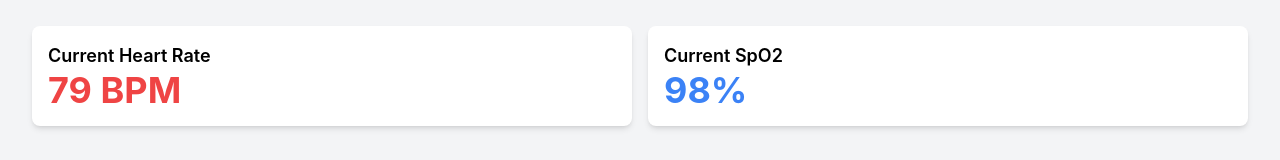
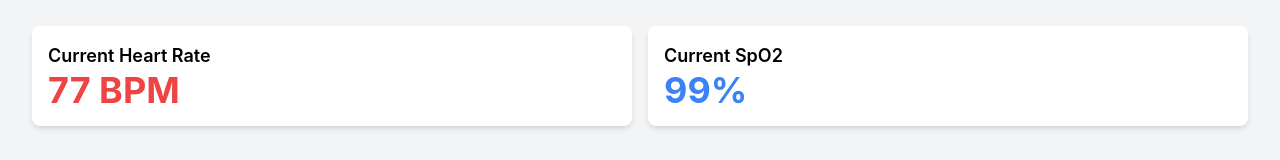
Before and after one commit to the-rescue-ranger/rescue-ranger, a React (Create React App) app in the folder client/: page /status in a window 1280 px wide. Shown: the part 154-314 px from the top of the page. Built offline with nearby package versions, Linux system fonts and the light colour scheme.

Commit message:
Update Status.js

```diff
--- a/client/src/Status.js
+++ b/client/src/Status.js
@@ -2,7 +2,7 @@ import React, { useEffect, useState } from "react";
 import { LineChart, Line, XAxis, YAxis, CartesianGrid, Tooltip, Legend, ResponsiveContainer } from "recharts";
 
 const mockData = [
-  { timestamp: Date.now(), heart_rate: 100, spo2: 98, latitude: 22.6581313, longitude: 75.8267194 },
+  { timestamp: Date.now(), heart_rate: 75, spo2: 98, latitude: 22.6581313, longitude: 75.8267194 },
   // Add more mock data points as needed
 ];
 
@@ -71,8 +71,8 @@ const Status = () => {
     const intervalId = setInterval(() => {
       const newDataPoint = {
         timestamp: Date.now(),
-        heart_rate: Math.floor(Math.random() * (120 - 50 + 1)) + 50,
-        spo2: Math.floor(Math.random() * (100 - 90 + 1)) + 90,
+        heart_rate: Math.floor(Math.random() * (100 - 60 + 1)) + 60, // Heart rate between 60 and 100 BPM
+        spo2: Math.floor(Math.random() * (100 - 95 + 1)) + 95, // SpO2 between 95% and 100%
         latitude: latestLocation.lat,
         longitude: latestLocation.lng,
       };
```
